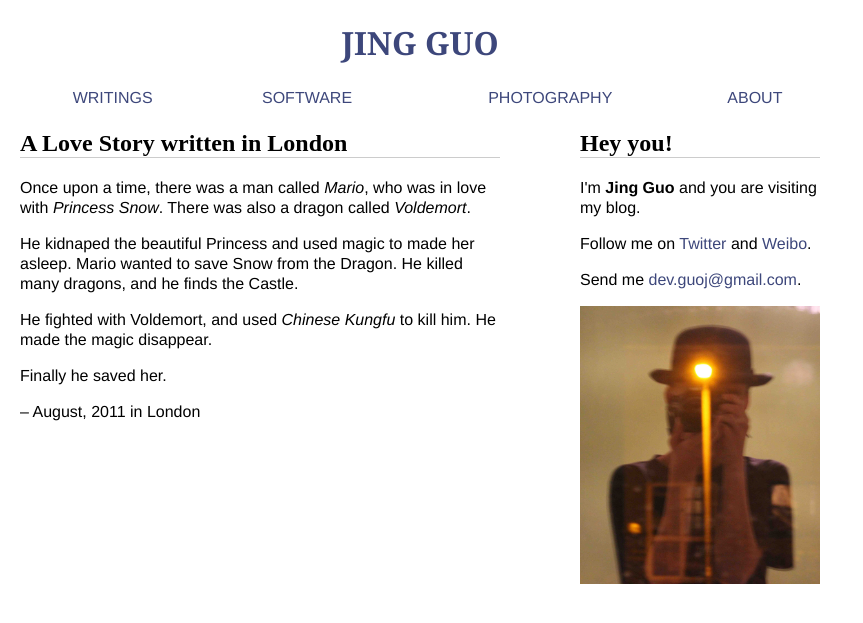
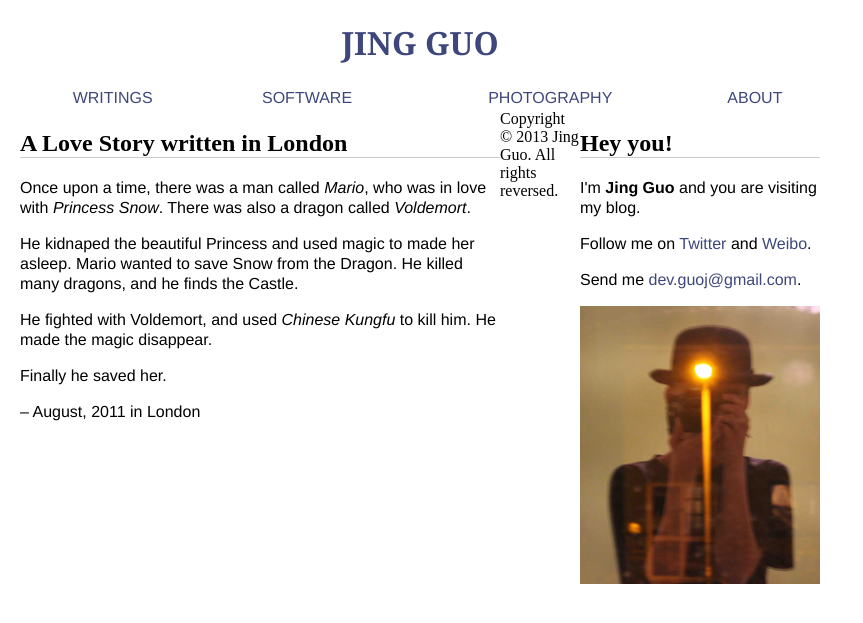
Before and after one commit to guojing0/guojing0.github.io, a Jekyll site: the page built from _posts/2011-08-25-love-story-written-in-london.md, in a window 1280 px wide. Shown: the top 623 px of the page, without its empty margins (0-863 px from the left). Built offline with Jekyll 4.4.1, drawn with Linux system fonts in a browser that asks for light colours; Markdown is read by kramdown in place of the engine named in the settings.

Commit message:
footer and img features

```diff
--- a/_layouts/foo.html
+++ b/_layouts/foo.html
@@ -59,6 +59,10 @@
         color: #3D477B;
       }
 
+      img {
+        width: 100%;
+      }
+
   	</style>
 
   </head>
@@ -95,11 +99,15 @@
             <p>Follow me on <a href="twitter.com/guojingtw">Twitter</a> and <a href="weibo.com/gj1030">Weibo</a>.</p>
             <p>Send me <a href="mailto: dev.guoj@gmail.com">dev.guoj@gmail.com</a>.</p>
 
-            <img src="/images/me.jpg" width="100%">
+            <img src="/images/me.jpg">
         </div>
       </section>
 
     </div>
+
+    <div class="footer">
+      Copyright © 2013 Jing Guo. All rights reversed.
+    </div>
   </body>
 
  </html>
```
